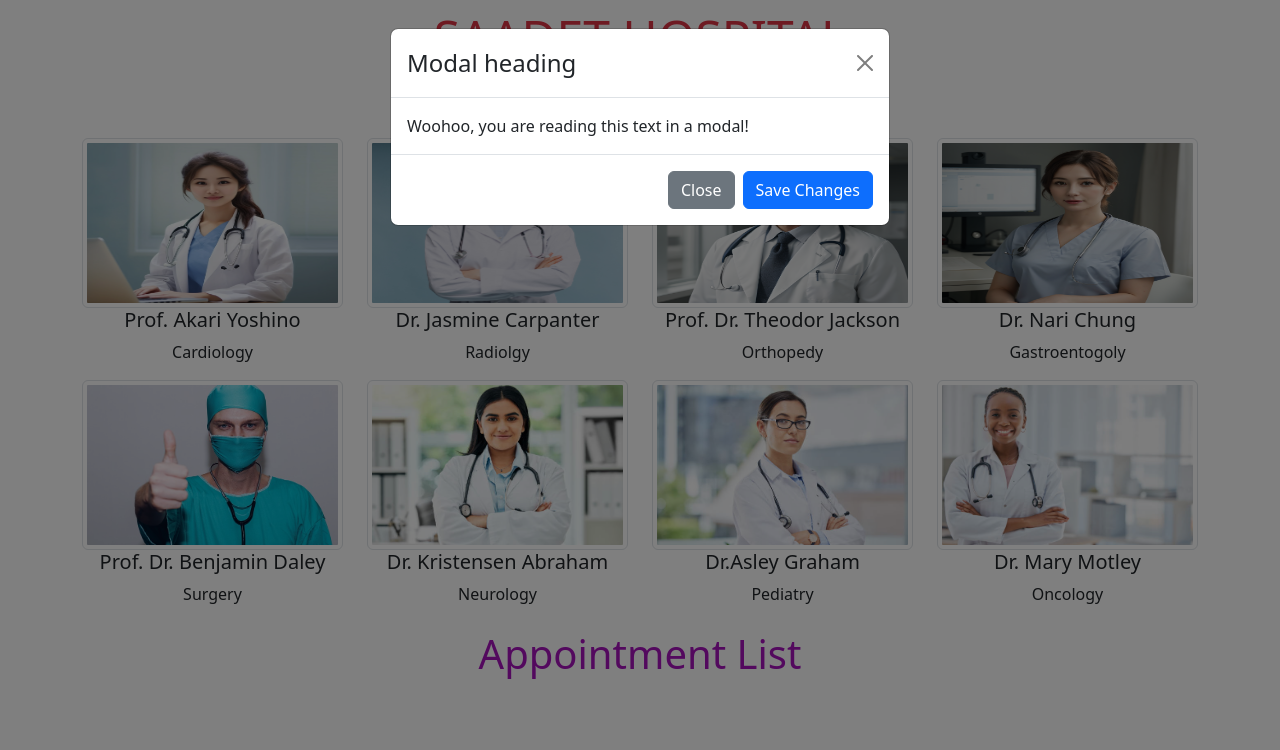
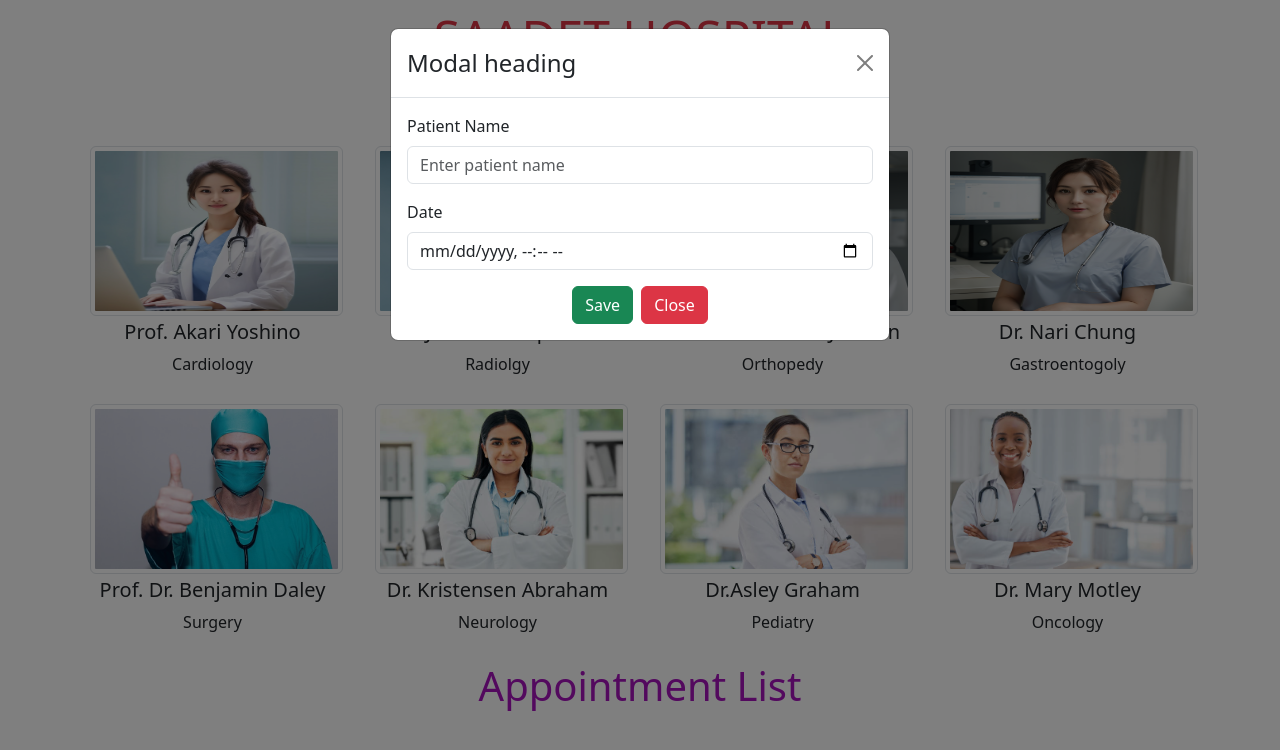
Before and after one commit to Nursaadet/React-Doctor-Appointment-App, a React (Create React App) app: page / in a window 1280 px wide. Both pictures are taken after a click on the picture 212 px from the left and 222 px from the top of the page. Shown: the top 750 px of the page. Built offline with nearby package versions, Linux system fonts and the light colour scheme.

Commit message:
form added

```diff
--- a/src/components/AddModal.jsx
+++ b/src/components/AddModal.jsx
@@ -1,30 +1,40 @@
-import { useState } from 'react';
-import Button from 'react-bootstrap/Button';
-import Modal from 'react-bootstrap/Modal';
+import { useState } from "react";
+import Button from "react-bootstrap/Button";
+import Modal from "react-bootstrap/Modal";
+import Form from "react-bootstrap/Form";
 
-function AddModal({showModal, handleClose}) {
-//   const [showModal, setShow] = useState(false);
+function AddModal({ showModal, handleClose }) {
+  //   const [showModal, setShow] = useState(false);
 
-//   const handleClose = () => setShow(false);
-//   const handleShow = () => setShow(true);
+  //   const handleClose = () => setShow(false);
+  //   const handleShow = () => setShow(true);
 
   return (
     <>
-
-
       <Modal show={showModal} onHide={handleClose}>
         <Modal.Header closeButton>
           <Modal.Title>Modal heading</Modal.Title>
         </Modal.Header>
-        <Modal.Body>Woohoo, you are reading this text in a modal!</Modal.Body>
-        <Modal.Footer>
-          <Button variant="secondary" onClick={handleClose}>
-            Close
-          </Button>
-          <Button variant="primary" onClick={handleClose}>
-            Save Changes
-          </Button>
-        </Modal.Footer>
+        <Modal.Body>
+          <Form>
+            <Form.Group className="mb-3" controlId="formBasicEmail">
+              <Form.Label>Patient Name</Form.Label>
+              <Form.Control type="text" placeholder="Enter patient name" />
+            </Form.Group>
+
+            <Form.Group className="mb-3" controlId="formBasicPassword">
+              <Form.Label>Date</Form.Label>
+              <Form.Control type="datetime-local" placeholder="Date" />
+            </Form.Group>
+
+            <div className="text-center">
+              <Button variant="success" type="submit" className="me-2">
+                Save
+              </Button>
+              <Button variant="danger" onClick={handleClose}>Close</Button>
+            </div>
+          </Form>
+        </Modal.Body>
       </Modal>
     </>
   );
--- a/src/components/Doctors.jsx
+++ b/src/components/Doctors.jsx
@@ -18,14 +18,16 @@ const Doctors = () => {
           const { id, name, img, dep } = doctor;
           return (
             <Col xs={6} sm={4} lg={3} key={id}>
+              <div className="m-0 p-1">
                 <Image
-                className="img-thumbnail doctor-img w-100 h-100"
+                  className="img-thumbnail doctor-img w-100 h-100 m-1"
                   src={img}
                   alt={name}
                   onClick={() => setShow(true)}
                 />
                 <h5>{name} </h5>
                 <p>{dep}</p>
+              </div>
             </Col>
           );
         })}
```
Lines whose indentation alone changed are shown as unchanged.
